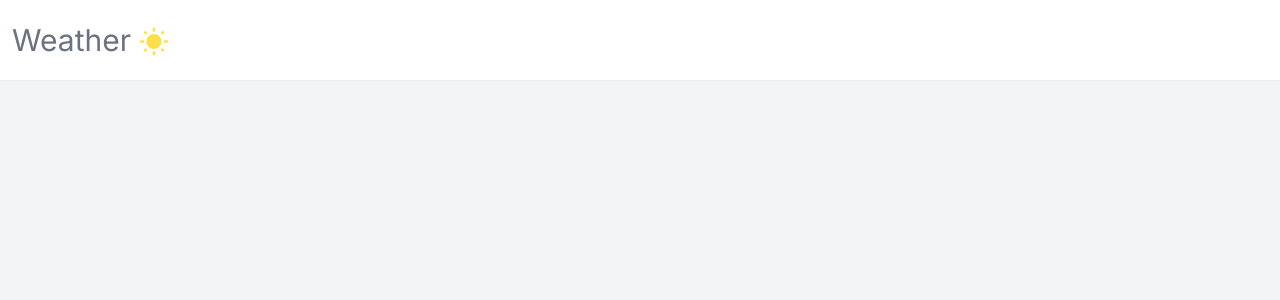
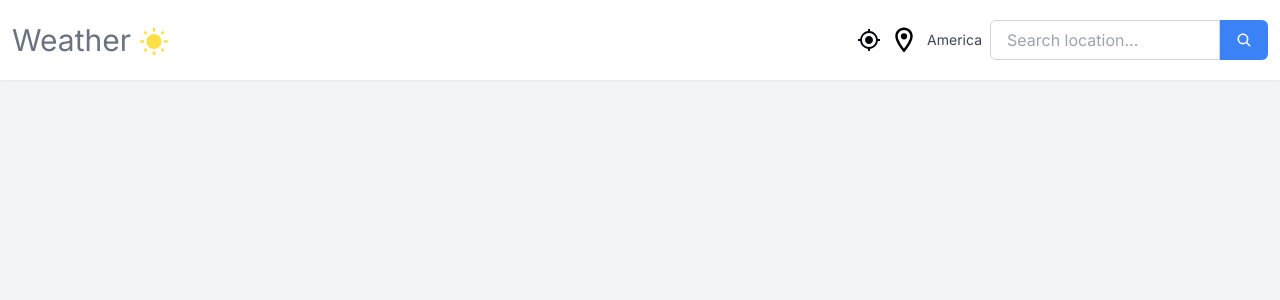
Before and after one commit to rKamindo/weather-app, a Next.js app: page / in a window 1280 px wide. Shown: the top 300 px of the page. Built offline with nearby package versions, Linux system fonts and the light colour scheme.

Commit message:
create navbar searchbar ui

```diff
--- a/src/app/components/Navbar.tsx
+++ b/src/app/components/Navbar.tsx
@@ -1,5 +1,9 @@
 import React from 'react'
+import { IoSearch } from 'react-icons/io5';
 import { MdWbSunny } from "react-icons/md";
+import { MdMyLocation } from "react-icons/md";
+import { MdOutlineLocationOn } from "react-icons/md";
+import SearchBox from './SearchBox';
 
 type Props = {}
 
@@ -11,6 +15,16 @@
                 <h2 className="text-gray-500 text-3xl">Weather</h2>
                 <MdWbSunny className="text-3xl mt-1 text-yellow-300" />
             </p>
+            {/* */}
+            <section className="flex gap-2 items-center">
+                <MdMyLocation className="text-2xl text-gray-950 hover:opacity-50 cursor-pointer" />
+                <MdOutlineLocationOn className="text-3xl" />
+                <p className="text-slate-900/80 text-sm">America</p>
+                <div>
+                    {/* Search Box*/}
+                    <SearchBox />
+                </div>
+            </section>
         </div>
     </nav>
   )
--- /dev/null
+++ b/src/app/components/SearchBox.tsx
@@ -0,0 +1,22 @@
+import React from 'react'
+import { IoSearch } from 'react-icons/io5'
+
+type Props = {}
+
+export default function SearchBox({}: Props) {
+  return (
+    <form className="flex relative items-center justify-center h-10">
+        <input
+            type="text"
+            placeholder="Search location..."
+            className="px-4 py-2 w-[230px] border
+            border-gray-300 rounded-l-md focus:outline-none
+            focus:border-blue-500 h-full"
+        />
+        <button className="px-4 py-[9px] bg-blue-500 text-white
+            rounded-r-md focus:outline-none hover:bg-blue-700 h-full">
+            <IoSearch />
+        </button>
+    </form>
+  )
+}
```
